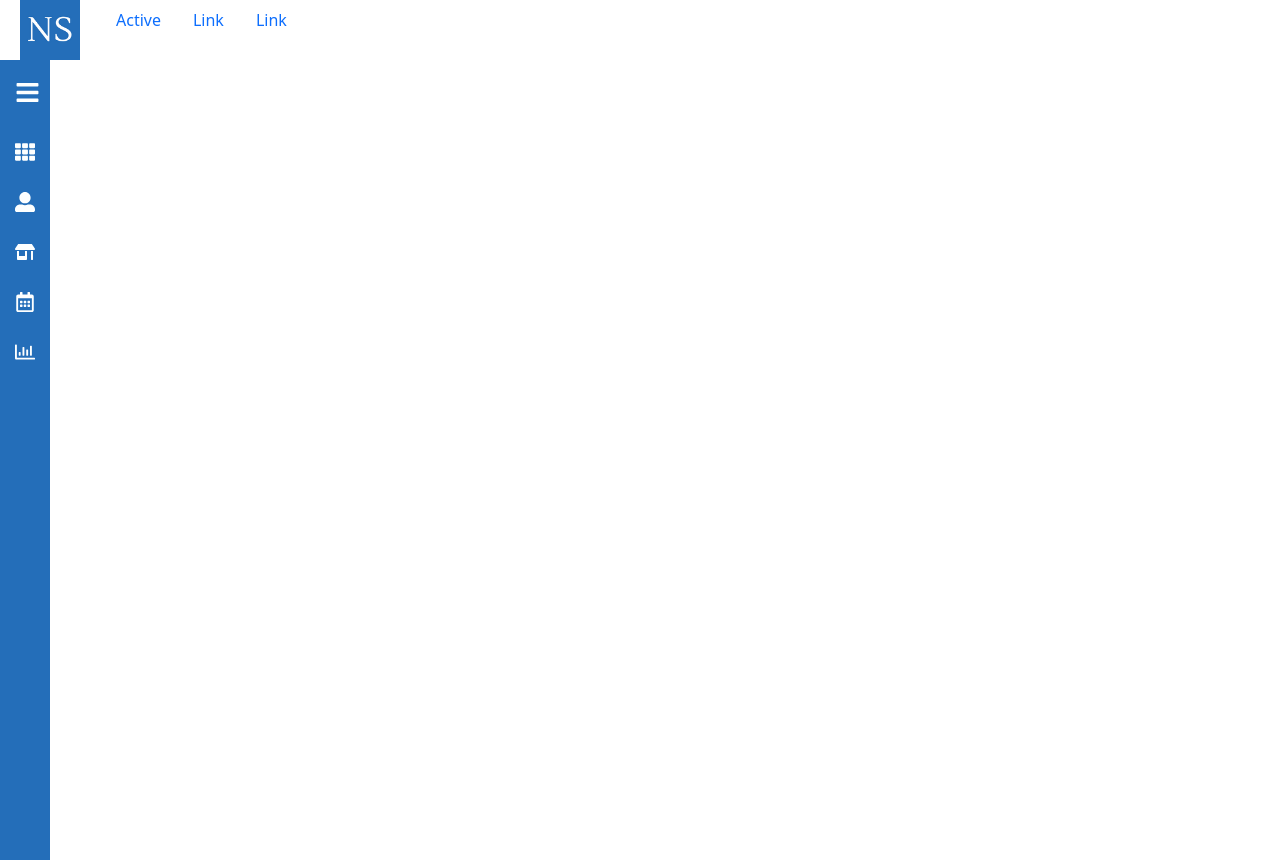
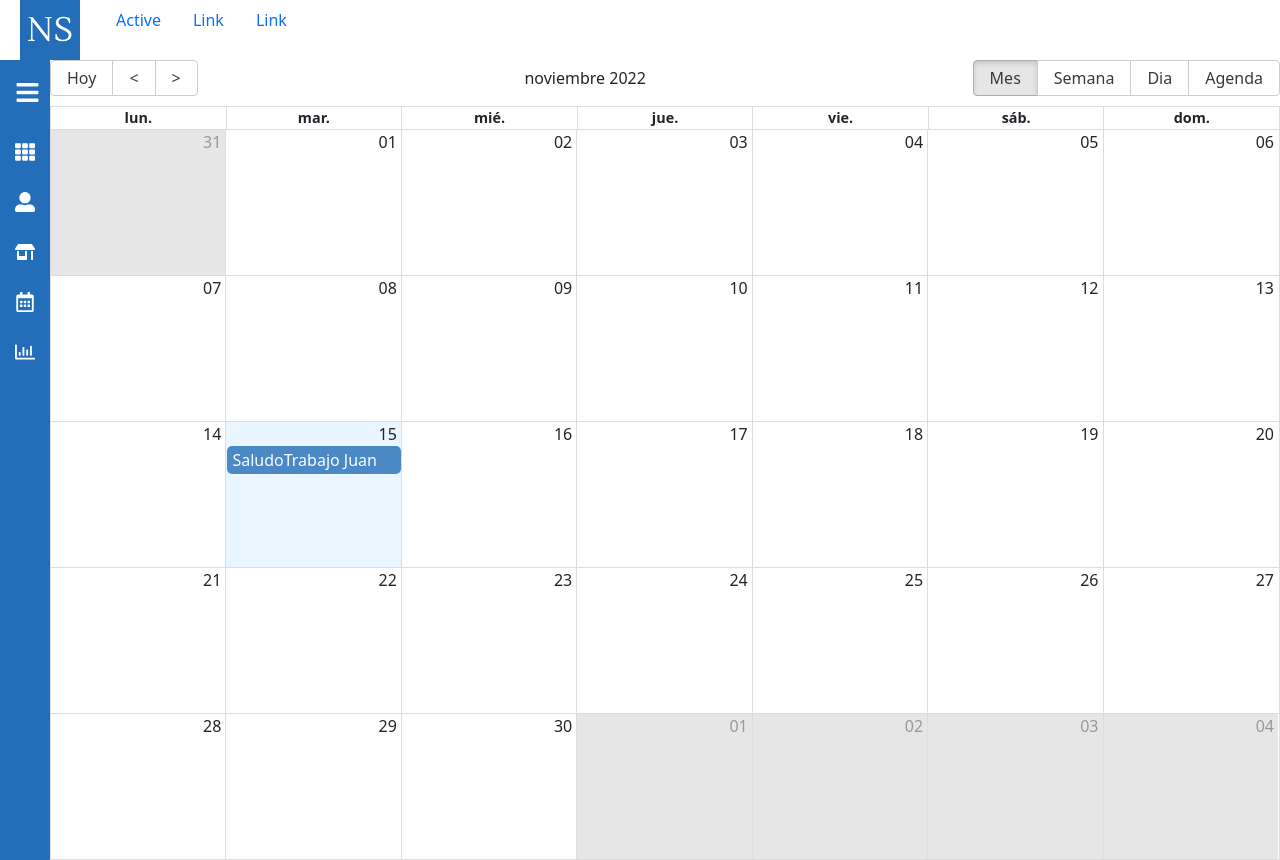
Before and after one commit to GabrielPenise/netglobal, a React (Vite) app in the folder front/: page /calendar in a window 1280 px wide. Built offline with nearby package versions, Linux system fonts and the light colour scheme.

Commit message:
testeo calendar

```diff
--- a/front/package.json
+++ b/front/package.json
@@ -11,7 +11,9 @@
   "dependencies": {
     "axios": "^1.1.3",
     "bootstrap": "^5.2.2",
+    "moment": "^2.29.4",
     "react": "^18.2.0",
+    "react-big-calendar": "^1.5.2",
     "react-bootstrap": "^2.6.0",
     "react-dom": "^18.2.0",
     "react-icons": "^4.6.0",
--- a/front/src/App.jsx
+++ b/front/src/App.jsx
@@ -1,12 +1,17 @@
 import Nadvar from "./components/Nadvar";
 import Fotter from "./components/Fotter";
 import Sidebar from "./components/SideBar";
+import Calendario from "./commons/Calendario";
+import { Route, Routes } from "react-router-dom";
 
 function App() {
   return (
     <div className="App">
       <Nadvar />
       <Sidebar />
+      <Routes>
+        <Route path="/calendar" element={<Calendario />} />
+      </Routes>
     </div>
   );
 }
--- a/front/src/assets/styles/components/SideBar.module.scss
+++ b/front/src/assets/styles/components/SideBar.module.scss
@@ -6,6 +6,9 @@
 }
 .containerSideBar {
   display: flex;
+  float: left;
+  max-width: 200px;
+  z-index: 80;
 }
 
 .sidebar {
--- /dev/null
+++ b/front/src/commons/Calendario.jsx
@@ -0,0 +1,60 @@
+import React, { useState } from "react";
+import { Calendar, momentLocalizer } from "react-big-calendar";
+import moment from "moment";
+import "moment/locale/es";
+import "react-big-calendar/lib/css/react-big-calendar.css";
+import { messages } from "../utils/calendar-messages-es";
+import { BsDisplay } from "react-icons/bs";
+import CalendarioEvent from "./CalendarioEvent";
+
+const localizer = momentLocalizer(moment);
+moment.locale("es");
+const myEventList = [
+  {
+    title: "Saludo",
+    start: moment().toDate(),
+    end: moment().add(2, "hours").toDate(),
+    autor: "Trabajo Juan",
+    notes: "Nota descriptiva",
+  },
+];
+export default function Calendario() {
+  const [fijarVista, setFijarVista] = useState(
+    localStorage.getItem("fijarVista") || "month"
+  );
+
+  const handleOnview = (e) => {
+    setFijarVista(e);
+    localStorage.setItem("fijarVista", e);
+  };
+
+  const eventStyleGetter = (event, start, end, isSelected) => {
+    const style = {
+      backgroundColor: "#246eb9",
+      opacity: 0.8,
+      display: "block",
+      color: "white",
+    };
+    return {
+      style,
+    };
+  };
+
+  return (
+    <div style={{ height: "100vh" }}>
+      <Calendar
+        localizer={localizer}
+        events={myEventList}
+        startAccesor="start"
+        endAccesor="end"
+        messages={messages}
+        eventPropGetter={eventStyleGetter}
+        onDoubleClickEvent={() => console.log("hola")}
+        onSelectEvent={(e) => console.log(e)}
+        onView={handleOnview}
+        view={fijarVista}
+        components={{ event: CalendarioEvent }}
+      />
+    </div>
+  );
+}
--- /dev/null
+++ b/front/src/commons/CalendarioEvent.jsx
@@ -0,0 +1,10 @@
+import React from "react";
+
+export default function CalendarioEvent({ event }) {
+  return (
+    <div>
+      <span>{event.title}</span>
+      <span>{event.autor}</span>
+    </div>
+  );
+}
--- a/front/src/components/SideBar.jsx
+++ b/front/src/components/SideBar.jsx
@@ -41,7 +41,7 @@ const Sidebar = () => {
     },
   ];
   return (
-    <div className={` ${style}[containerSideBar]`}>
+    <div className={style["containerSideBar"]} style={{ maxWidth: "200px" }}>
       <div
         style={{ width: isOpen ? "200px" : "50px" }}
         className={style["sidebar"]}
--- a/front/src/main.jsx
+++ b/front/src/main.jsx
@@ -3,5 +3,10 @@ import ReactDOM from "react-dom/client";
 import App from "./App";
 
 import "bootstrap/dist/css/bootstrap.min.css";
+import { BrowserRouter } from "react-router-dom";
 
-ReactDOM.createRoot(document.getElementById("root")).render(<App />);
+ReactDOM.createRoot(document.getElementById("root")).render(
+  <BrowserRouter>
+    <App />
+  </BrowserRouter>
+);
--- /dev/null
+++ b/front/src/utils/calendar-messages-es.js
@@ -0,0 +1,15 @@
+export const messages = {
+  allDay: "Todo el dia",
+  previous: "<",
+  next: ">",
+  today: "Hoy",
+  month: "Mes",
+  week: "Semana",
+  day: "Dia",
+  agenda: "Agenda",
+  date: "Fecha",
+  time: "Hora",
+  event: "Evento",
+  noEventsInRange: "No hay eventos en este rango",
+  showMore: (total) => `+ Ver mas (${total}) `,
+};
```
